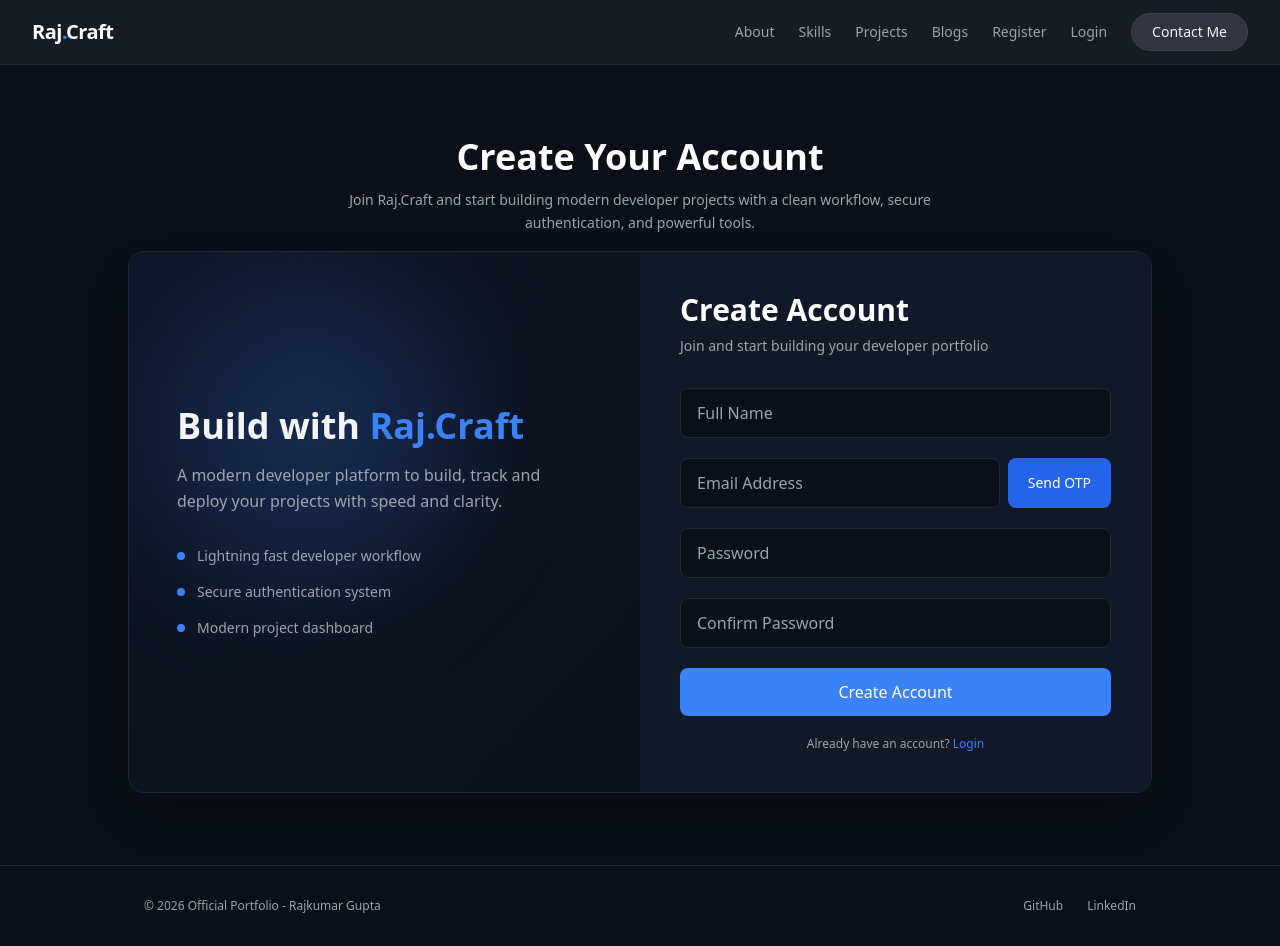
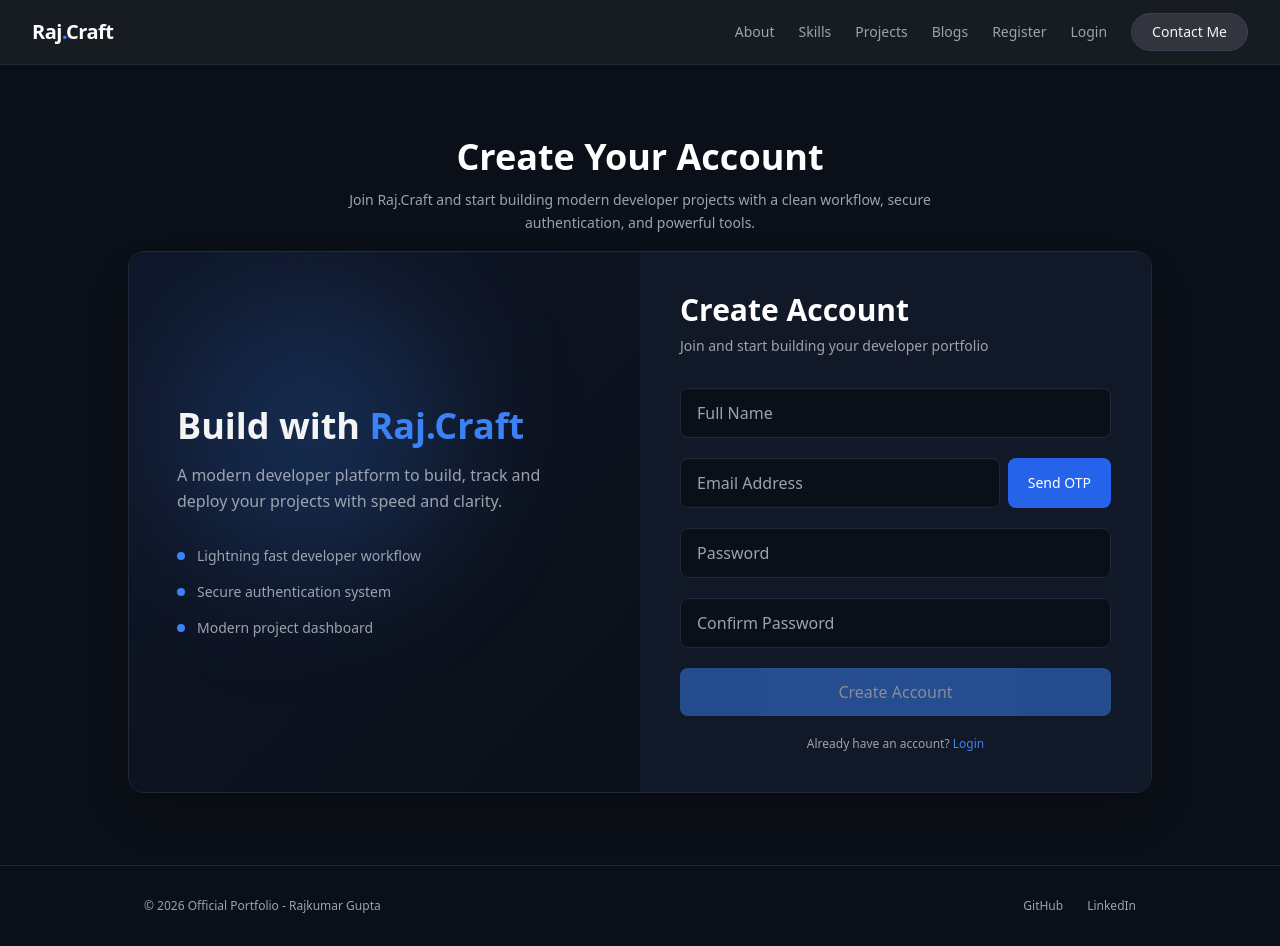
Before and after one commit to iamraj333/official-portfolio, a React (Vite) app in the folder client/: page /register in a window 1280 px wide. Built offline with nearby package versions, Linux system fonts and the light colour scheme.

Commit message:
register create account disabling system

```diff
--- a/client/src/Register.jsx
+++ b/client/src/Register.jsx
@@ -392,7 +392,7 @@ export default function Register() {
                             <button
                                 type="submit"
                                 disabled={!isEmailVerified}
-                                className="w-full py-3  rounded-lg bg-[#3b82f6] hover:bg-[#2563eb] transition font-medium text-white"
+                                className="w-full py-3 disabled:cursor-not-allowed disabled:opacity-50 rounded-lg bg-[#3b82f6] hover:bg-[#2563eb] transition font-medium text-white"
                             >
                                 Create Account
                             </button>
```
